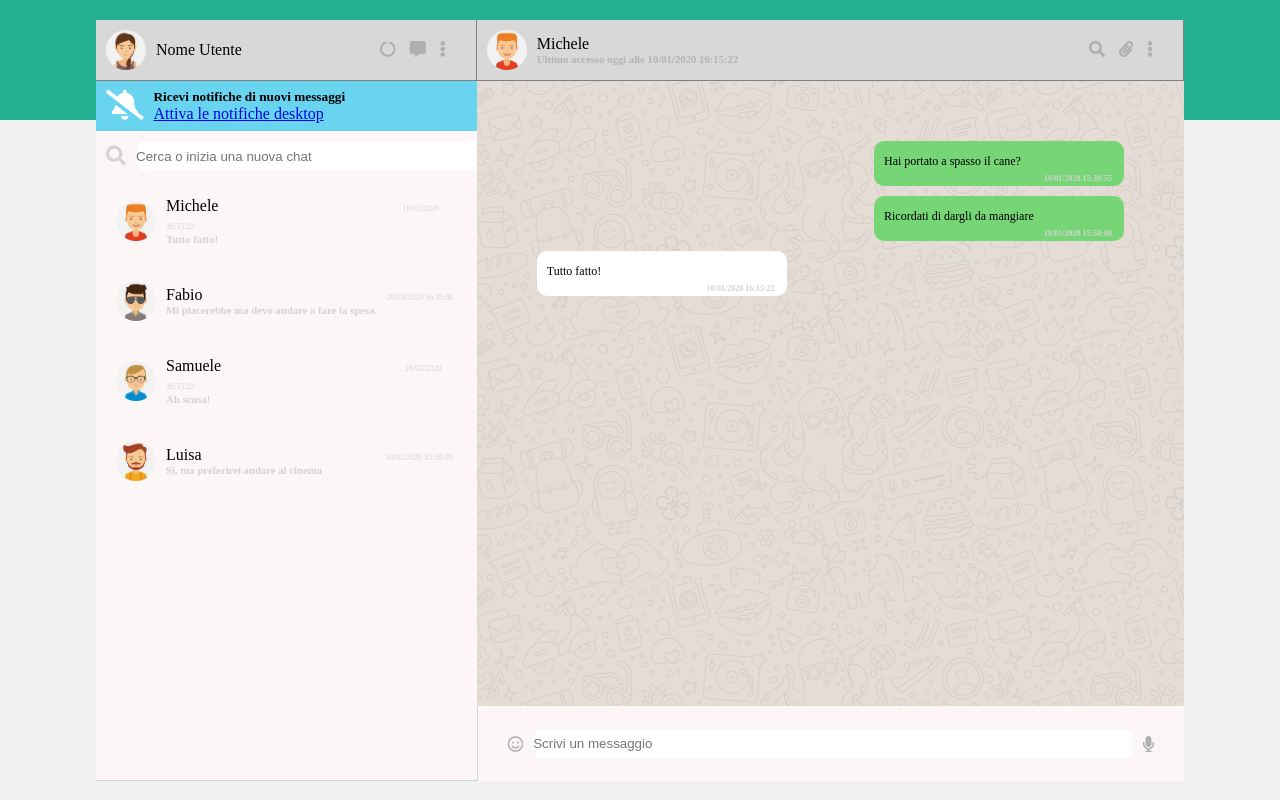
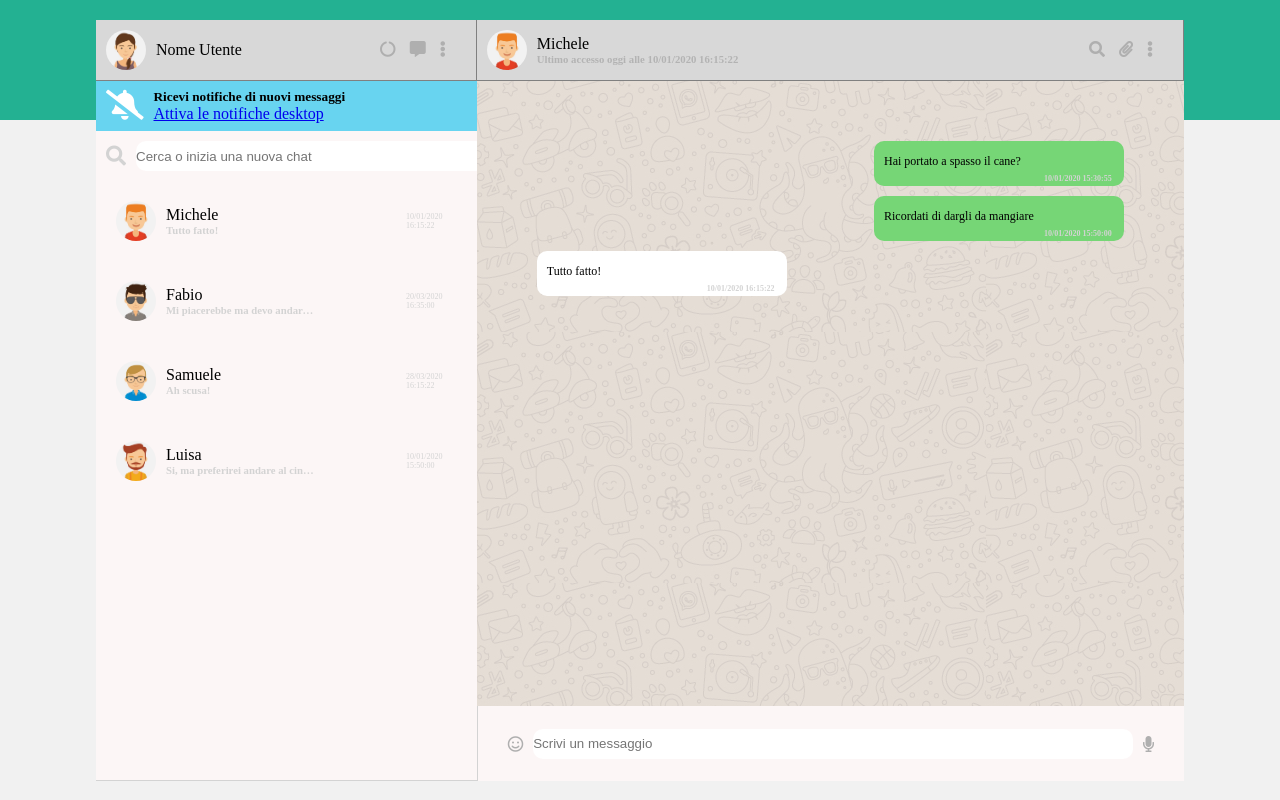
Before and after one commit to Sabelius/vue-boolzapp, a plain HTML site: page index.html in a window 1280 px wide. Drawn offline with nearby package versions, Linux system fonts and the light colour scheme.

Commit message:
aggiornamento 15.0

```diff
--- a/css/style.css
+++ b/css/style.css
@@ -102,10 +102,14 @@
 }
 .last-message{
     color: lightgray;
+    white-space: nowrap;
+    width: 150px;
+    overflow: hidden;
+    text-overflow: ellipsis;
 }
 .last-date-message{
     font-size: 8px;
-    padding-left: 180px;
+    padding-left: 90px;
     color: lightgray;
 }
 .text-area-container{
--- a/index.html
+++ b/index.html
@@ -41,18 +41,16 @@
                     </div>
                     <div class="bar">
                         <input type="text" placeholder="Cerca o inizia una nuova chat">
-                        <!-- v-model="search" da aggiungere all input sopra per attivare il filtro -->
+                        <!-- v-model="search" -->
                     </div>
                 </div>
                 <div class="users-chat">
                     <div class="contact" v-for="(contact, index) in contacts"
                         :class="{'active' : index == selectAvatar}" @click="selectChat(index)">
-                        <!-- cambiare contacts nel vfor sopra con la funzione filtro
-                        per far si che la ricerca contatti funzioni. Capire cosa modificare perchè il resto funzioni. -->
                         <img :src="filteredImage(contact)" class="user-image">
-                        <span class=" user-name pl-2">{{ contact.name }}
+                        <span class="user-name">{{ contact.name }}
+                        <h6 class="last-message">{{ contact.messages.slice(-1)[0].text }}</h6></span>
                         <span class="last-date-message">{{ contact.messages.slice(-1)[0].date }}</span>
-                        <h6 class="last-message">{{ contact.messages.slice(-1)[0].text }}</h6></span>
                     </div>
                 </div>
             </div>
--- a/js/myscript.js
+++ b/js/myscript.js
@@ -91,7 +91,7 @@ let root = new Vue({
 
         selectAvatar: 0,
         newMessage: "",
-        // search: "", appoggio per la funzione filtro
+        // search: "",
     },
 
     methods: {
@@ -128,10 +128,10 @@ let root = new Vue({
             }, 1000);
         },
 
-        // filterChat: function() {
+        // filterChat() {
         //     return this.contacts.filter(element => {
         //         return element.name.toLowerCase().includes(this.search.toLowerCase());
         //     });
-        // },   funzione filtro. Capire modifiche da effettuare affinchè tutte le componenti funzionino.
+        // },
     },
 });
```
